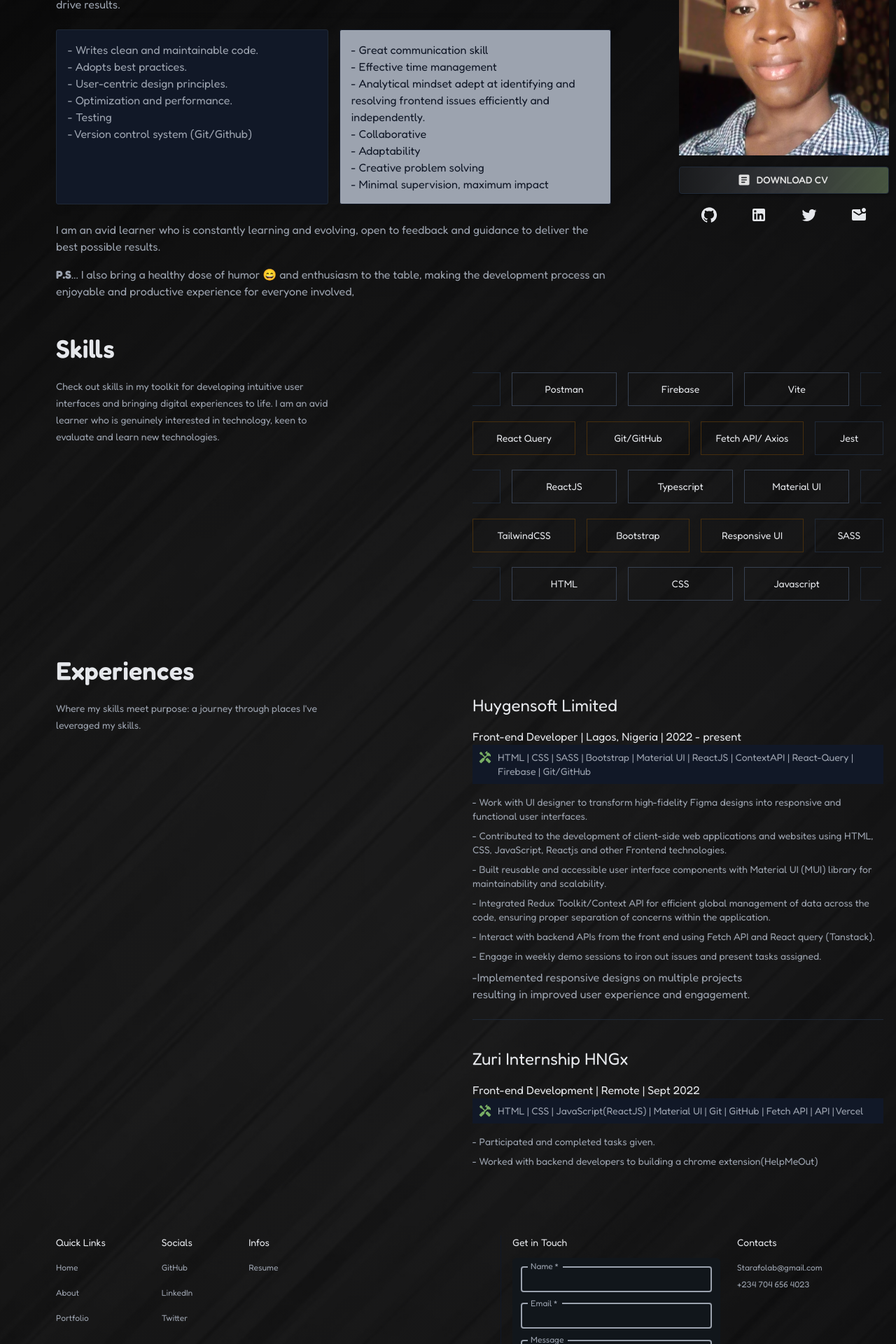
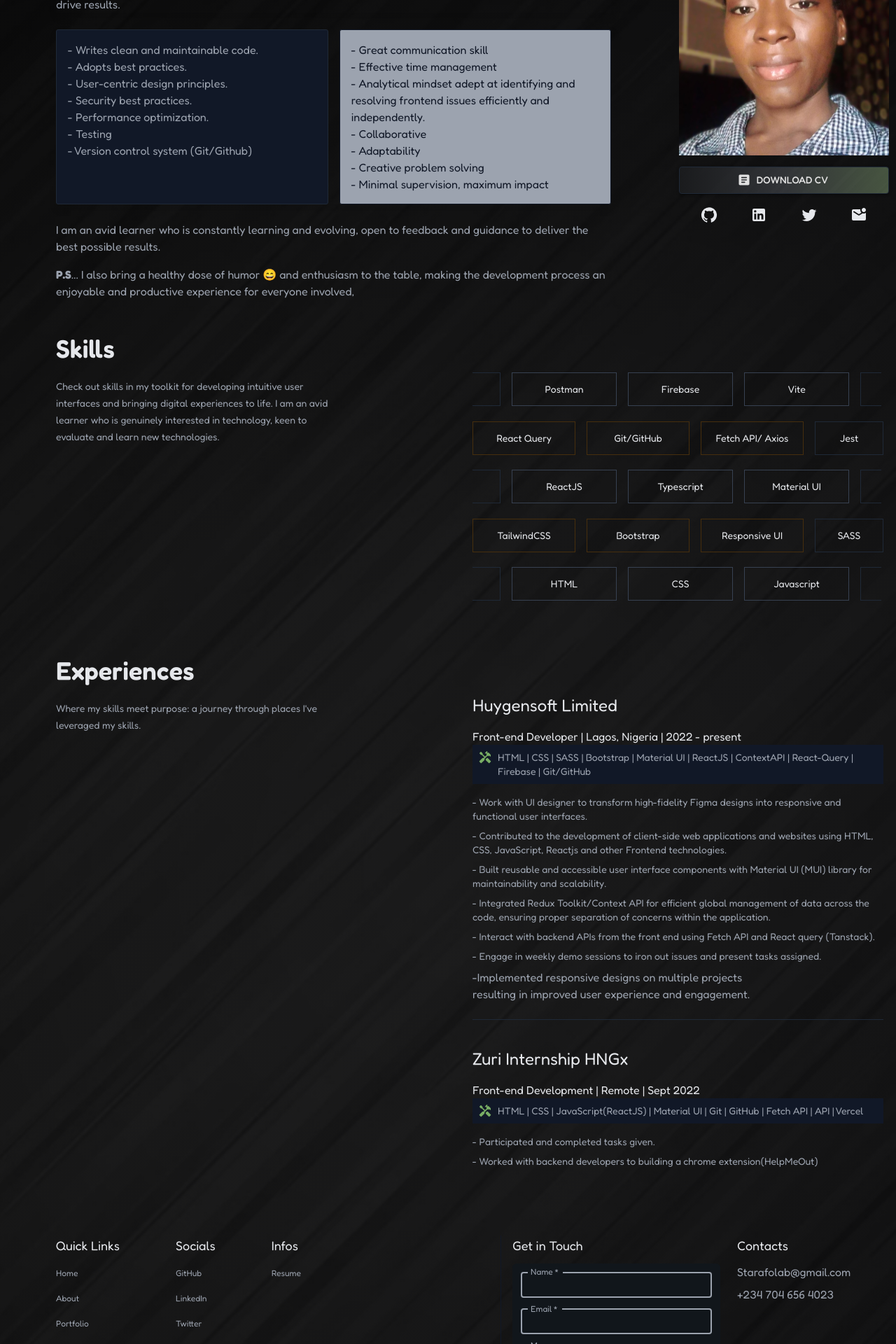
Before and after one commit to Hestia-Arc/react-portfolio, a React (Create React App) app: page /about in a window 1280 px wide. Shown: the part 280-2200 px from the top of the page at 70% size. Built offline with nearby package versions, Linux system fonts and the light colour scheme.

Commit message:
update font size

```diff
--- a/src/components/Footer.js
+++ b/src/components/Footer.js
@@ -113,7 +113,7 @@ function Footer(props) {
             >
               {/* --------1 */}
               <Stack spacing={1.5}>
-                <StyledTitle variant="smText" colors={colors}>
+                <StyledTitle variant="lgText" colors={colors}>
                   Quick Links
                 </StyledTitle>
                 <LinkBox text="Home" link="./" />
@@ -124,7 +124,7 @@ function Footer(props) {
 
               {/* --------2 */}
               <Stack spacing={1.5}>
-                <StyledTitle variant="smText" colors={colors}>
+                <StyledTitle variant="lgText" colors={colors}>
                   Socials
                 </StyledTitle>
                 <LinkBox text="GitHub" link="https://github.com/Hestia-Arc" />
@@ -141,7 +141,7 @@ function Footer(props) {
 
               {/* --------3*/}
               <Stack spacing={1.5}>
-                <StyledTitle variant="smText" colors={colors}>
+                <StyledTitle variant="lgText" colors={colors}>
                   Infos
                 </StyledTitle>
                 <LinkBox text="Resume" link={CV} />
@@ -153,6 +153,7 @@ function Footer(props) {
 
             {/* --------4   second box*/}
             <Stack
+
               direction={{ xs: "column", sm: "row" }}
               spacing={{ xs: 4, sm: 1 }}
               sx={{ width: { xs: "100%", sm: "58%", md: "50%" } }}
@@ -166,7 +167,7 @@ function Footer(props) {
                   borderLeft: `0.5px solid ${colors.grey[900]}`,
                 }}
               >
-                <StyledTitle variant="smText" colors={colors}>
+                <StyledTitle variant="lgText" colors={colors}>
                   Get in Touch
                 </StyledTitle>
 
@@ -296,14 +297,14 @@ function Footer(props) {
                   // filter: "grayscale(100%)",
                 }}
               >
-                <StyledTitle variant="smText" colors={colors}>
+                <StyledTitle variant="lgText" colors={colors}>
                   Contacts
                 </StyledTitle>
 
-                <Stack>
+                <Stack spacing={1}>
                   <a href="mailto:starafolab@gmail.com">
                     <Typography
-                      variant="xsText"
+                      variant="baseText"
                       sx={{ color: colors.grey[400] }}
                     >
                       Starafolab@gmail.com
@@ -312,7 +313,7 @@ function Footer(props) {
 
                   <a href="tel:2347046564023">
                     <Typography
-                      variant="xsText"
+                      variant="baseText"
                       sx={{ color: colors.grey[400] }}
                     >
                       +234 704 656 4023
--- a/src/components/about/About.js
+++ b/src/components/about/About.js
@@ -80,7 +80,6 @@ export default function About() {
       setIsAnimated(true);
     }, 2000);
   }, []);
-
 
   useEffect(() => {
     window.onscroll = () => {
@@ -203,7 +202,7 @@ export default function About() {
                     width: "100%",
                     backgroundColor: colors.grey[900],
                     border: `1px solid ${colors.grey[800]}`,
-                    borderRadius: "3px"
+                    borderRadius: "3px",
                   }}
                   p={2}
                 >
@@ -215,7 +214,11 @@ export default function About() {
                     - User-centric design principles.
                   </TextBox>
                   <TextBox variant="baseText">
-                    - Optimization and performance.
+                    - Security best practices.
+                  </TextBox>
+
+                  <TextBox variant="baseText">
+                    - Performance optimization.
                   </TextBox>
                   <TextBox variant="baseText">- Testing</TextBox>
                   <TextBox variant="baseText">
@@ -232,7 +235,7 @@ export default function About() {
                     backgroundColor: colors.grey[400],
                     color: colors.grey[900],
                     border: `1px solid ${colors.grey[900]}`,
-                    borderRadius: "3px"
+                    borderRadius: "3px",
                     // opacity: 0.5
                   }}
                   p={2}
@@ -261,20 +264,23 @@ export default function About() {
               </Stack>
 
               {/* ---------3 */}
-              <Stack spacing={2} mt={3} sx={{
+              <Stack
+                spacing={2}
+                mt={3}
+                sx={{
                   color: colors.grey[400],
-
-              }}>
+                }}
+              >
+                <Typography variant="baseText">
+                  I am an avid learner who is constantly learning and evolving,
+                  open to feedback and guidance to deliver the best possible
+                  results.
+                </Typography>
 
                 <Typography variant="baseText">
-                  I am an avid learner who is constantly learning and evolving,
-                  open to feedback and guidance to deliver the best possible results.
-                </Typography>
-
-                <Typography  variant="baseText">
-                  <strong>P.S</strong>... I also bring a healthy dose of humor 😄 and
-                  enthusiasm to the table, making the development process an
-                  enjoyable and productive experience for everyone involved,
+                  <strong>P.S</strong>... I also bring a healthy dose of humor
+                  😄 and enthusiasm to the table, making the development process
+                  an enjoyable and productive experience for everyone involved,
                 </Typography>
               </Stack>
             </Box>
@@ -312,20 +318,20 @@ export default function About() {
               </Stack>
 
               {/* ------------------- */}
-              {isAnimated ?
+              {isAnimated ? (
                 <Avatar
                   src={picture}
                   variant="square"
                   alt="Developer's"
                   sx={{
-
                     width: { xs: 310, sm: 195, md: 231, lg: 300 },
                     height: { xs: 320, sm: 233, md: 269, lg: 320 },
                   }}
                   loading="lazy"
                 />
-              :
-              <Skeleton variant="rounded"
+              ) : (
+                <Skeleton
+                  variant="rounded"
                   sx={{
                     backgroundColor: colors.grey[700],
                     width: { xs: 310, sm: 195, md: 231, lg: 300 },
@@ -333,7 +339,7 @@ export default function About() {
                   }}
                   // width={210} height={60}
                 />
-}
+              )}
 
               <Stack
                 spacing={1}
--- a/src/components/home/Recents.jsx
+++ b/src/components/home/Recents.jsx
@@ -29,8 +29,8 @@ export function Card(props) {
       //   justifyContent="space-between"
       //   spacing={2}
       sx={{
-        width: {xs: "285px", sm:"380px"},
-        height: {xs: "395px",sm:"400px"},
+        width: {xs: "320px", sm:"380px"},
+        height: {xs: "460px",sm:"400px"},
         backgroundColor: colors.grey[100],
         border: `1px solid ${colors.grey[200]}`,
         borderRadius: "4px",
@@ -48,15 +48,15 @@ export function Card(props) {
         }}
       ></Box>
 
-      <Stack justifyContent="space-between" sx={{ height: "205px", width: '100%' }}>
-        <Box px={1} pt={1}>
+      <Stack justifyContent="space-between" sx={{ height: "255px", width: '100%' }}>
+        <Stack spacing={1} px={1} pt={1}>
           {/* TITLE */}
           <Stack
             direction="row"
             justifyContent="space-between"
             alignItems="center"
           >
-            <Typography variant="mdText" fontWeight={600} >
+            <Typography variant="xlText" fontWeight={600} >
               {title}
             </Typography>
 
@@ -78,12 +78,13 @@ export function Card(props) {
 
           {/* DESC */}
           <Typography
-            variant="xsText"
-            sx={{ color: colors.grey[500], lineHeight: "0.8px !important" }}
-          >
+            variant="baseText"
+            sx={{ color: colors.grey[500],  }}
+
+         >
             {desc}
           </Typography>
-        </Box>
+        </Stack>
 
         {/* STACK */}
         <Stack
```
Lines whose indentation alone changed are shown as unchanged.
